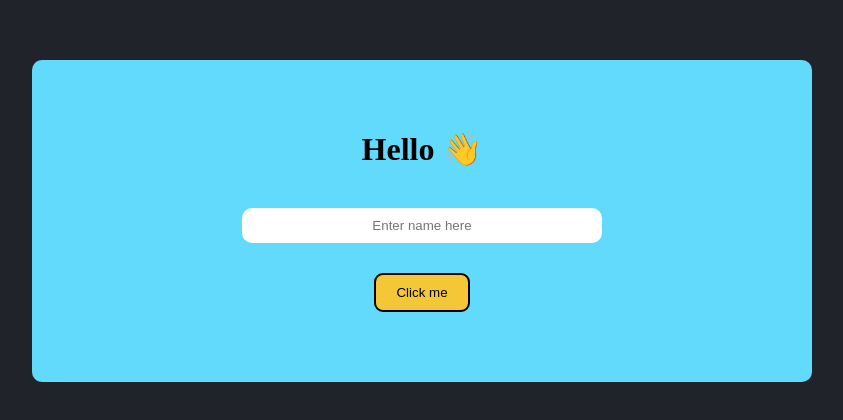
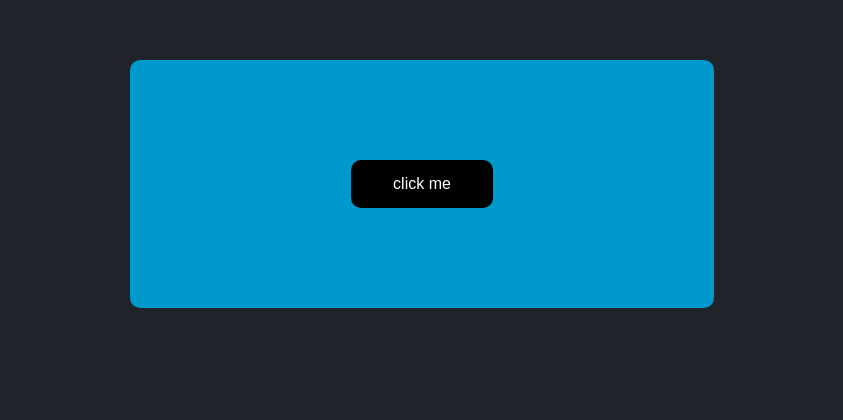
Before and after one commit to Dev-anuj/react_dailycommit, a React (Create React App) app: page / in a window 1280 px wide. Shown: the part 140-560 px from the top of the page, without its empty margins (218-1061 px from the left). Built offline with nearby package versions, Linux system fonts and the light colour scheme; a web font is replaced by a local one.

Commit message:
event challenge

```diff
--- a/src/App.jsx
+++ b/src/App.jsx
@@ -77,18 +77,19 @@ function App(){
 
         <Clock />
 
-        <div className="hookdesign">
-       <Uionclick />
+  <div className="hookdesign">
+       <Forms />
         </div>
+
 
        */ }
 
 
-       <div className="hookdesign">
-       <Forms />
-        </div>
 
 
+        <div className="hookdesign">
+       <Uionclick />
+        </div>
 
 
     </>
```
Also changed, not shown: 1 other file (tests, documents, lock files or other folders).
